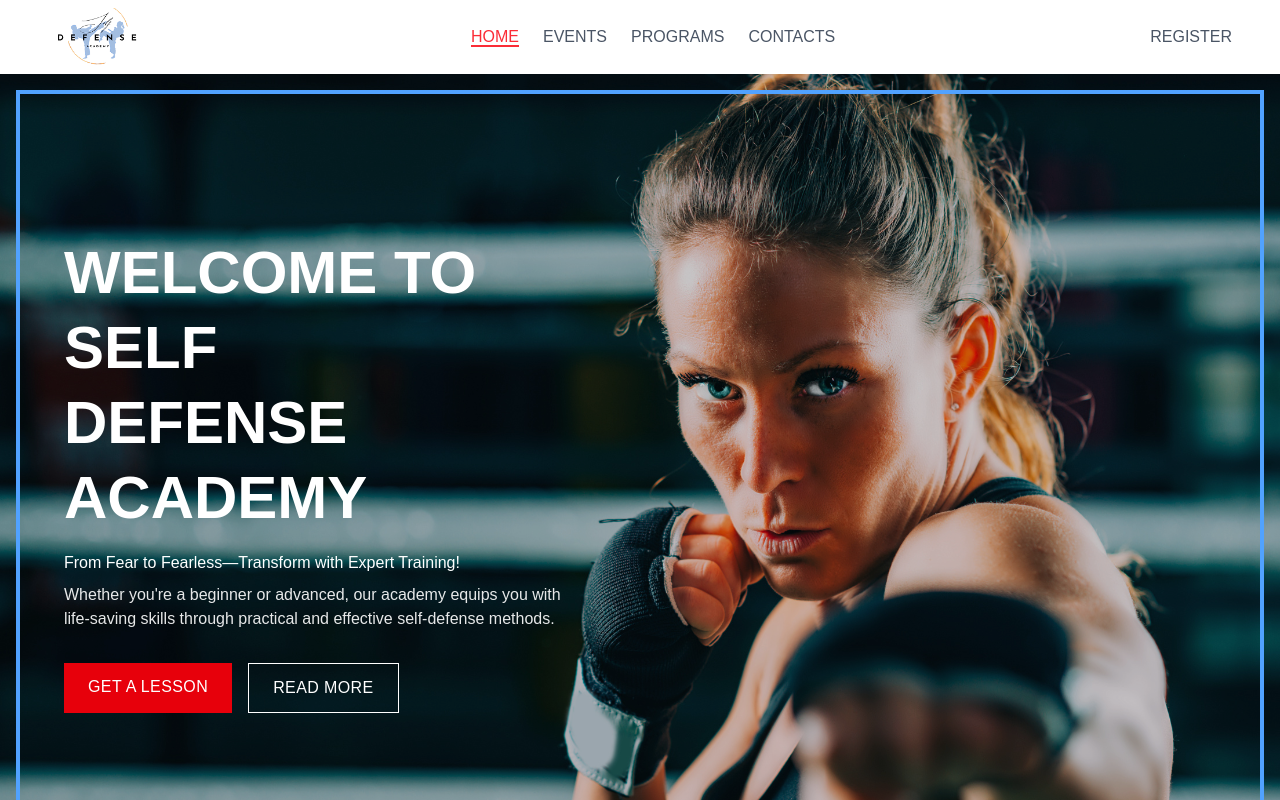
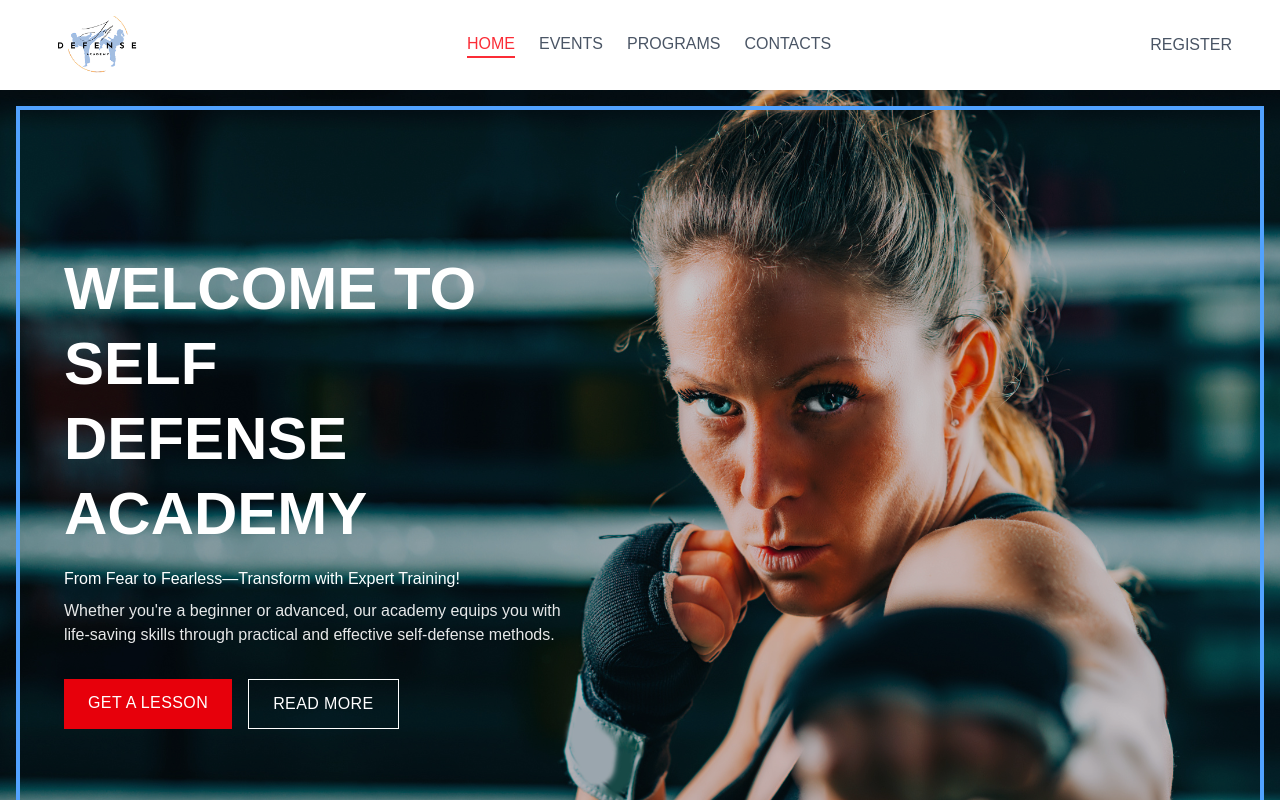
Before and after one commit to AbhishekIIITD/self_defence_assignment, a Next.js app: page / in a window 1280 px wide. Shown: the top 800 px of the page. Built offline with nearby package versions, Linux system fonts and the light colour scheme.

Commit message:
fixed the mobile nav

```diff
--- a/components/Nav.jsx
+++ b/components/Nav.jsx
@@ -1,6 +1,6 @@
-"use client"
-import React, { useState } from 'react';
-import Image from 'next/image';
+"use client";
+import React, { useState } from "react";
+import Image from "next/image";
 
 const DefenseNavigation = () => {
   const [isMenuOpen, setIsMenuOpen] = useState(false);
@@ -10,18 +10,18 @@ const DefenseNavigation = () => {
   };
 
   return (
-    <nav className="flex items-center justify-between px-12 py-2 bg-white shadow-md w-full">
+    <nav className="flex items-center justify-between px-6 md:px-12 py-4 bg-white shadow-md w-full relative">
       {/* Logo */}
       <div className="flex items-center">
-        <div className="mr-2">
-          <Image src={"/Logo.png"} alt='logo' width={100} height={100} />
+        <Image src="/Logo.png" alt="Logo" width={100} height={100} priority />
       </div>
 
-      </div>
-
-      {/* Mobile menu button */}
-      <div className="md:hidden">
-        <button onClick={toggleMenu} className="text-gray-600 focus:outline-none">
+      {/* Mobile Menu Button */}
+      <button
+        onClick={toggleMenu}
+        className="md:hidden text-gray-600 focus:outline-none"
+        aria-label="Toggle Menu"
+      >
         <svg className="h-6 w-6" fill="none" viewBox="0 0 24 24" stroke="currentColor">
           {isMenuOpen ? (
             <path strokeLinecap="round" strokeLinejoin="round" strokeWidth="2" d="M6 18L18 6M6 6l12 12" />
@@ -30,40 +30,29 @@ const DefenseNavigation = () => {
           )}
         </svg>
       </button>
-      </div>
 
       {/* Desktop Navigation */}
-      <div className="hidden md:flex md:items-center">
-        <ul className="flex space-x-6">
-          <li><a href="/" className="font-medium text-red-500 border-b-2 border-red-500">HOME</a></li>
-          {/* <li><a href="#" className="font-medium text-gray-600 hover:text-red-500">PAGES</a></li> */}
-          <li><a href="#events" className="font-medium text-gray-600 hover:text-red-500">EVENTS</a></li>
-          <li><a href="#programs" className="font-medium text-gray-600 hover:text-red-500">PROGRAMS</a></li>
-          {/* <li><a href="#" className="font-medium text-gray-600 hover:text-red-500">BLOG</a></li> */}
-          {/* <li><a href="#" className="font-medium text-gray-600 hover:text-red-500">SHOP</a></li> */}
-          <li><a href="#footer" className="font-medium text-gray-600 hover:text-red-500">CONTACTS</a></li>
-        </ul>
+      <div className="hidden md:flex space-x-6">
+        <a href="/" className="font-medium text-red-500 border-b-2 border-red-500">HOME</a>
+        <a href="#events" className="font-medium text-gray-600 hover:text-red-500">EVENTS</a>
+        <a href="#programs" className="font-medium text-gray-600 hover:text-red-500">PROGRAMS</a>
+        <a href="#footer" className="font-medium text-gray-600 hover:text-red-500">CONTACTS</a>
       </div>
 
       {/* Auth Buttons */}
-      <div className="hidden md:flex md:items-center space-x-4">
+      <div className="hidden md:flex space-x-4">
         <a href="/register" className="font-medium text-gray-600 hover:text-red-500">REGISTER</a>
-        {/* <a href="#" className="font-medium text-gray-600 hover:text-red-500">LOG IN</a> */}
       </div>
 
       {/* Mobile Menu */}
       {isMenuOpen && (
         <div className="absolute top-16 left-0 right-0 bg-white shadow-md md:hidden z-10">
-          <ul className="flex flex-col space-y-2 px-4 py-2">
-            <li><a href="#" className="block font-medium text-red-500 py-2">HOME</a></li>
-            <li><a href="#" className="block font-medium text-gray-600 hover:text-red-500 py-2">PAGES</a></li>
-            <li><a href="#" className="block font-medium text-gray-600 hover:text-red-500 py-2">EVENTS</a></li>
-            <li><a href="#" className="block font-medium text-gray-600 hover:text-red-500 py-2">PROGRAMS</a></li>
-            <li><a href="#" className="block font-medium text-gray-600 hover:text-red-500 py-2">BLOG</a></li>
-            <li><a href="#" className="block font-medium text-gray-600 hover:text-red-500 py-2">SHOP</a></li>
-            <li><a href="#" className="block font-medium text-gray-600 hover:text-red-500 py-2">CONTACTS</a></li>
-            <li><a href="#" className="block font-medium text-gray-600 hover:text-red-500 py-2">SIGNUP</a></li>
-            <li><a href="#" className="block font-medium text-gray-600 hover:text-red-500 py-2">LOG IN</a></li>
+          <ul className="flex flex-col space-y-2 px-6 py-4">
+            <li><a href="/" className="block font-medium text-red-500 py-2">HOME</a></li>
+            <li><a href="#events" className="block font-medium text-gray-600 hover:text-red-500 py-2">EVENTS</a></li>
+            <li><a href="#programs" className="block font-medium text-gray-600 hover:text-red-500 py-2">PROGRAMS</a></li>
+            <li><a href="#footer" className="block font-medium text-gray-600 hover:text-red-500 py-2">CONTACTS</a></li>
+            <li><a href="/register" className="block font-medium text-gray-600 hover:text-red-500 py-2">REGISTER</a></li>
           </ul>
         </div>
       )}
```
Lines whose indentation alone changed are shown as unchanged.
